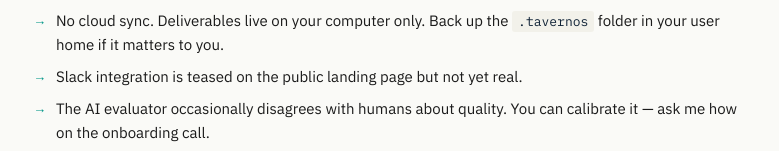
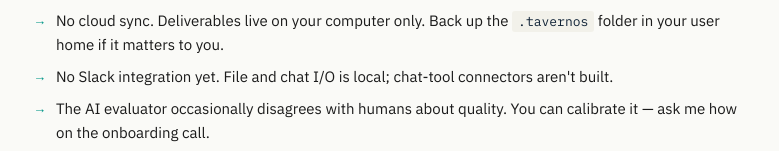
Before and after one commit to TavernOS/tavernos-test, a website: page access.html in a window 1280 px wide. Shown: the part 7856-8007 px from the top of the page, without its empty margins (250-1029 px from the left). Drawn offline with Linux system fonts and the light colour scheme.

Commit message:
fix(site): revise stale Slack caveat on access.html (P2-16)
Shared marketing HTML — kept in sync with tavernos/web/static. P2-16 sweep otherwise report-only: SSO/audit-log/multi-seat suspects phantom; pptx-ingest + pricing verified accurate.

```diff
--- a/access.html
+++ b/access.html
@@ -812,7 +812,7 @@ python norm.py</div>
   <ul class="body">
     <li>No multi-user support. This is a single-operator tool right now — you and the machine.</li>
     <li>No cloud sync. Deliverables live on your computer only. Back up the <code class="inline">.tavernos</code> folder in your user home if it matters to you.</li>
-    <li>Slack integration is teased on the public landing page but not yet real.</li>
+    <li>No Slack integration yet. File and chat I/O is local; chat-tool connectors aren't built.</li>
     <li>The AI evaluator occasionally disagrees with humans about quality. You can calibrate it — ask me how on the onboarding call.</li>
   </ul>
 
```
